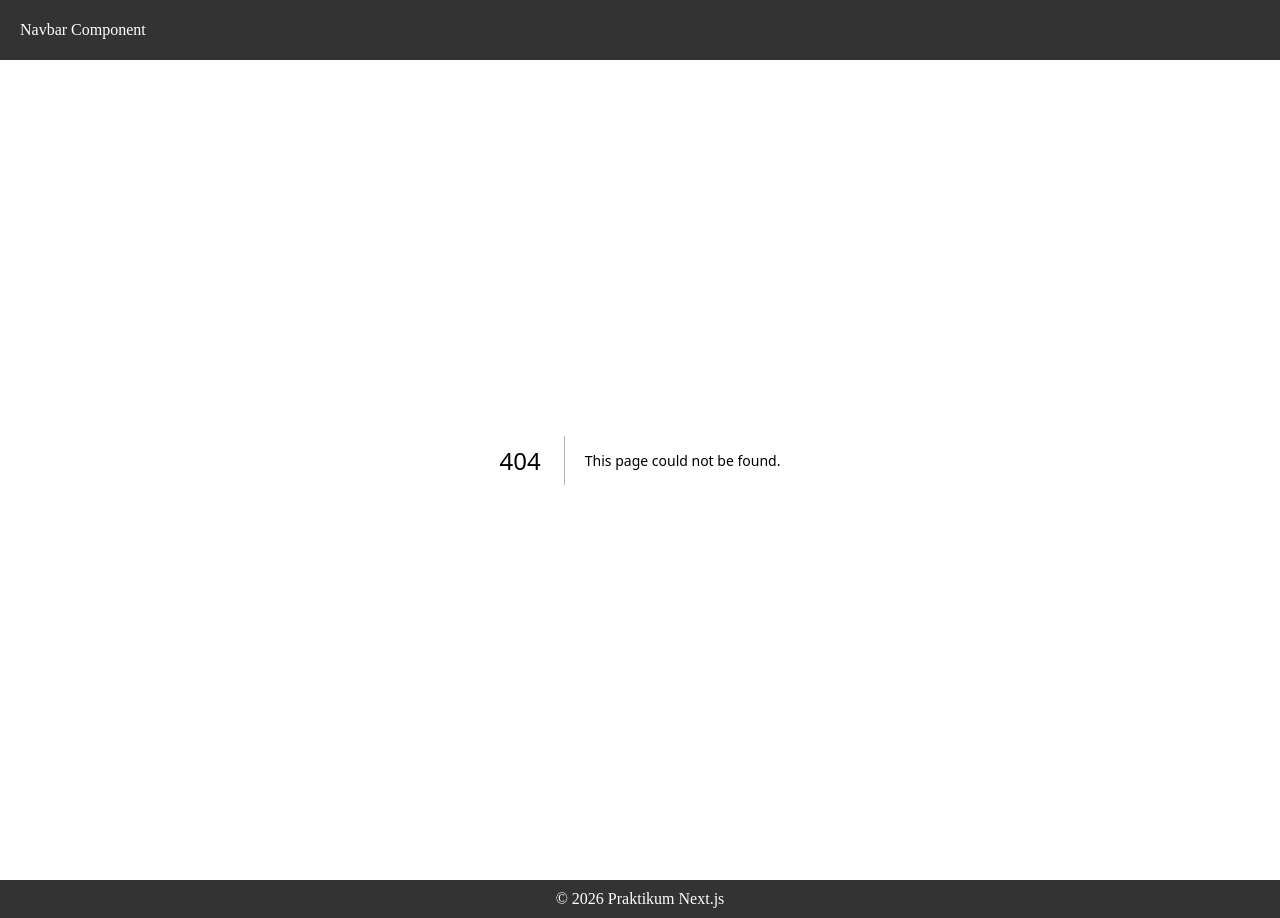
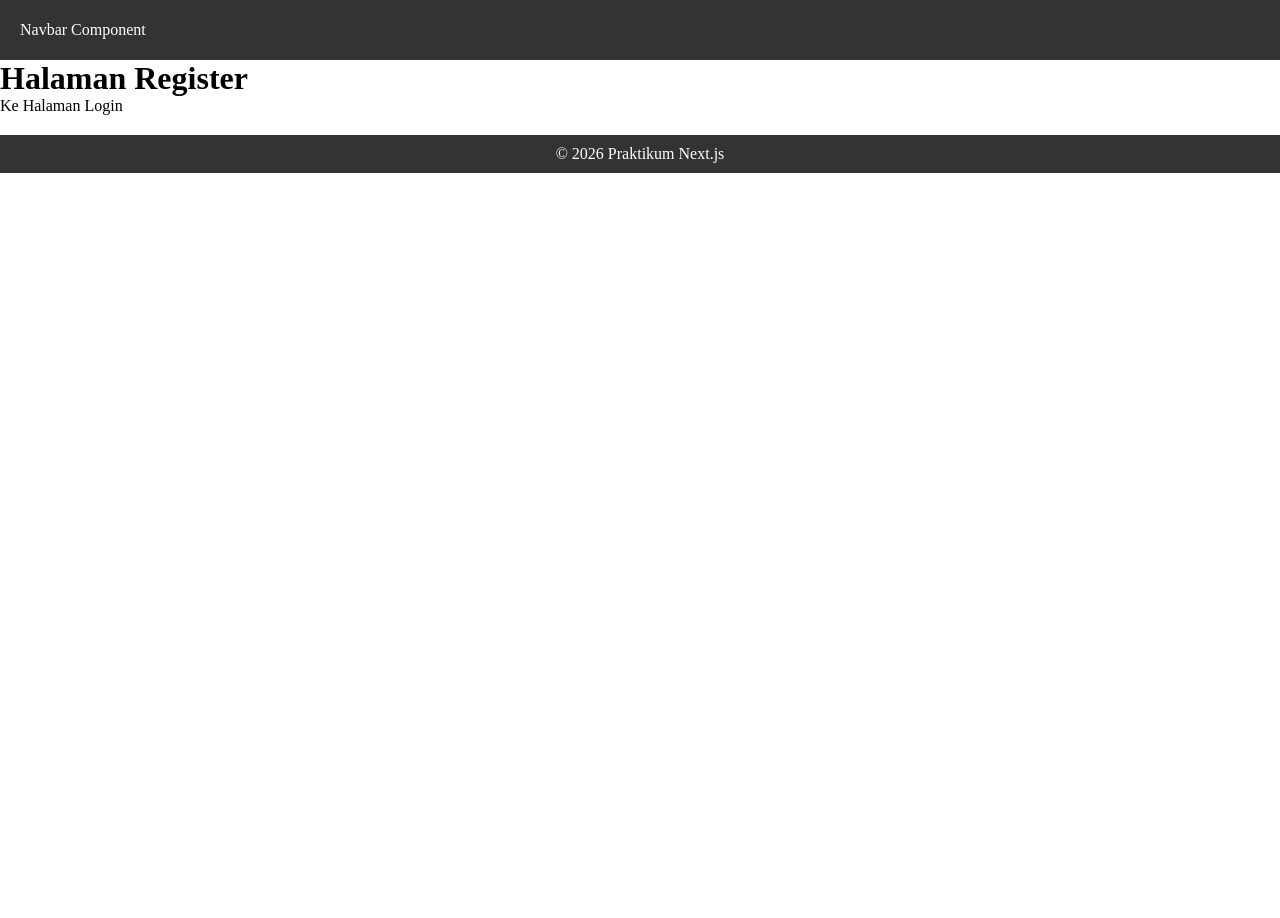
Before and after one commit to BillyMaulanaFerdinan/PBF-Semester6-BillyMaulana, a Next.js app in the folder P3/praktikum/my-app/: page /auth/register in a window 1280 px wide. Before the commit this address had no page. After the commit the page ends 800 px from the top, so only its background shows below. Built offline with nearby package versions, Linux system fonts and the light colour scheme.

Commit message:
add Langkah 6 – Membuat Halaman Login & Register

```diff
--- /dev/null
+++ b/P3/praktikum/my-app/src/pages/auth/register.jsx
@@ -0,0 +1,12 @@
+import Link from "next/link";
+
+const HalamanRegister = () => {
+  return (
+    <div>
+      <h1>Halaman Register</h1>
+      <Link href="/auth/login"> Ke Halaman Login</Link>
+    </div>
+  );
+};
+
+export default HalamanRegister;
```
Also changed, not shown: P3/praktikum/my-app/src/pages/auth/login.jsx (added, +12 -0 lines).
